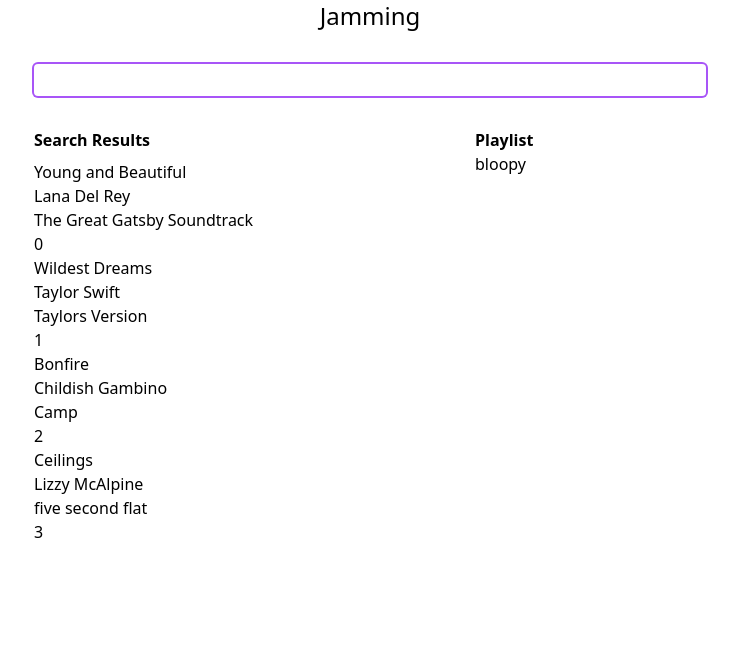
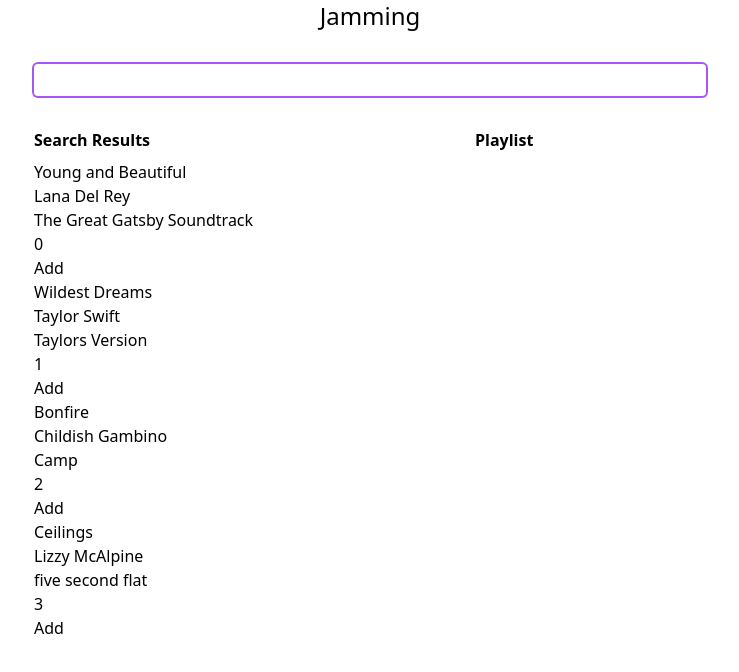
Before and after one commit to NiamhMallott/codecademy-jamming, a React (Vite) app: page / in a window 1280 px wide. Shown: the top 672 px of the page, without its empty margins (270-1009 px from the left). Built offline with nearby package versions, Linux system fonts and the light colour scheme.

Commit message:
create a function that adds the track to the playlist

```diff
--- a/src/App.jsx
+++ b/src/App.jsx
@@ -1,7 +1,7 @@
 import { useState, useEffect, useCallback } from "react";
 
 function App() {
-  const [playlistTitle, setPlaylistTitle] = useState("bloopy");
+  const [playlistTitle, setPlaylistTitle] = useState("");
   const [playlistTracks, setPlaylistTracks] = useState([]);
   const [searchResults, setSearchResults] = useState([
     {
@@ -16,7 +16,12 @@ function App() {
       album: "Taylors Version",
       id: 1,
     },
-    { name: "Bonfire", artist: "Childish Gambino", album: "Camp", id: 2 },
+    {
+      name: "Bonfire",
+      artist: "Childish Gambino",
+      album: "Camp",
+      id: 2,
+    },
     {
       name: "Ceilings",
       artist: "Lizzy McAlpine",
@@ -24,6 +29,19 @@ function App() {
       id: 3,
     },
   ]);
+
+  const addTrack = useCallback(
+    (newTrack) => {
+      for (let i = 0; i < playlistTracks.length; i++) {
+        if (newTrack.id === playlistTracks[i].id) {
+          return;
+        }
+      }
+
+      setPlaylistTracks([...playlistTracks, newTrack]);
+    },
+    [playlistTracks]
+  );
 
   return (
     <div>
@@ -36,7 +54,7 @@ function App() {
       </div>
 
       <div className="flex justify-between gap-x-8 max-w-2xl mx-auto">
-        <SearchResults searchResults={searchResults} />
+        <SearchResults searchResults={searchResults} addTrack={addTrack} />
         <Tracklist
           playlistTitle={playlistTitle}
           playlistTracks={playlistTracks}
@@ -56,7 +74,7 @@ function SearchBar() {
   return <input className="w-full ring-2 rounded px-2 py-1 ring-purple-500" />;
 }
 
-function SearchResults({ searchResults }) {
+function SearchResults({ searchResults, addTrack }) {
   return (
     <div>
       <h2 className="pb-2 font-bold">Search Results</h2>
@@ -68,6 +86,7 @@ function SearchResults({ searchResults }) {
               artist={searchResult.artist}
               album={searchResult.album}
               id={searchResult.id}
+              addTrack={addTrack}
             />
           </li>
         ))}
@@ -97,13 +116,22 @@ function Tracklist({ playlistTitle, playlistTracks }) {
   );
 }
 
-function Track({ name, artist, album, id }) {
+function Track({ name, artist, album, id, addTrack }) {
   return (
     <div>
       <p>{name}</p>
       <p>{artist}</p>
       <p>{album}</p>
       <p>{id}</p>
+      {addTrack && (
+        <button
+          onClick={() => {
+            addTrack({ name, artist, album, id });
+          }}
+        >
+          Add
+        </button>
+      )}
     </div>
   );
 }
```
